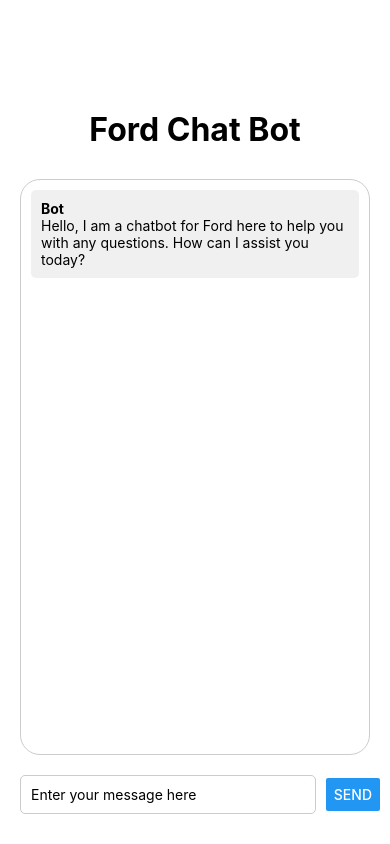
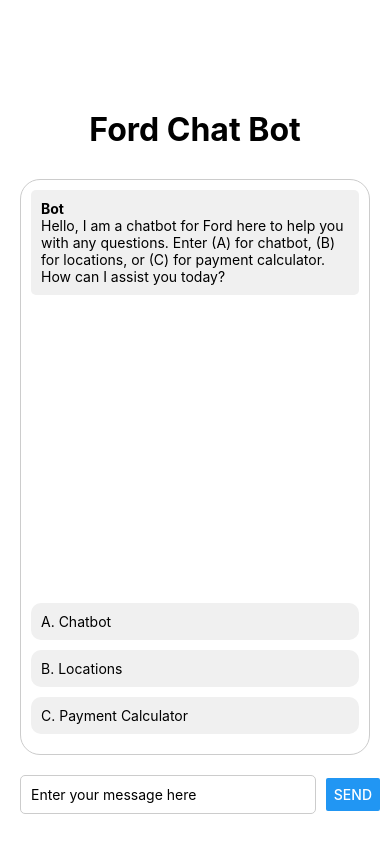
Before and after one commit to Spriet0234/ford-chat-native, a React Native app: screen / in a window 390 px wide. Built offline with nearby package versions, Linux system fonts and the light colour scheme.

Commit message:
fixes and added buttons

```diff
--- a/App.js
+++ b/App.js
@@ -18,7 +18,7 @@
     flex: 1,
     backgroundColor: "#fff",
     alignItems: "center",
-    justifyContent: "start",
+    justifyContent: "flex-start",
     padding: 10,
   },
   title: {
--- a/components/ChatInterface.js
+++ b/components/ChatInterface.js
@@ -8,6 +8,7 @@
   StyleSheet,
   KeyboardAvoidingView,
   Platform,
+  TouchableOpacity,
 } from "react-native";
 
 const ChatInterface = () => {
@@ -15,16 +16,34 @@
   const [messages, setMessages] = useState([
     {
       sender: "Bot",
-      text: "Hello, I am a chatbot for Ford here to help you with any questions. How can I assist you today?",
+      text: "Hello, I am a chatbot for Ford here to help you with any questions. Enter (A) for chatbot, (B) for locations, or (C) for payment calculator. How can I assist you today?",
     },
   ]);
+  const [count, setCount] = useState(1);
+  const [options, setOptions] = useState([
+    "A. Chatbot",
+    "B. Locations",
+    "C. Payment Calculator",
+  ]);
 
-  const sendMessage = () => {
+  const sendMessage = (optionMessage) => {
     // Add the user's message to the messages list
-    setMessages((prevState) => [
-      ...prevState,
-      { sender: "User", text: message },
-    ]);
+
+    if (count === 1) {
+      setMessages((prevState) => [
+        ...prevState,
+        { sender: "User", text: optionMessage },
+      ]);
+      setCount(2);
+    } else {
+      setMessages((prevState) => [
+        ...prevState,
+        { sender: "User", text: message },
+      ]);
+    }
+
+    // Remove options after the user sends their first message
+    setOptions([]);
 
     // Send a POST request to your API with the user's message
     fetch("http://fordchat.franklinyin.com/quer", {
@@ -32,7 +51,7 @@
       headers: {
         "Content-Type": "application/json",
       },
-      body: JSON.stringify({ quer: message }),
+      body: JSON.stringify({ quer: message, debug: true }),
     })
       .then((response) => response.json())
       .then((data) => {
@@ -69,6 +88,21 @@
             </View>
           )}
         />
+        {options.length > 0 && (
+          <View style={styles.optionsContainer}>
+            {options.map((option) => (
+              <TouchableOpacity
+                key={option}
+                style={styles.optionButton}
+                onPress={() => {
+                  sendMessage(option);
+                }}
+              >
+                <Text>{option}</Text>
+              </TouchableOpacity>
+            ))}
+          </View>
+        )}
       </View>
       <View style={styles.inputContainer}>
         <TextInput
@@ -116,6 +150,17 @@
     fontWeight: "bold",
     marginRight: 10,
   },
+  optionsContainer: {
+    flexDirection: "column",
+    justifyContent: "space-around",
+    marginTop: 20,
+  },
+  optionButton: {
+    backgroundColor: "#f0f0f0",
+    borderRadius: 10,
+    padding: 10,
+    marginBottom: 10,
+  },
   inputContainer: {
     flexDirection: "row",
     justifyContent: "space-between",
@@ -136,5 +181,4 @@
     marginLeft: 10,
   },
 });
-
 export default ChatInterface;
```
